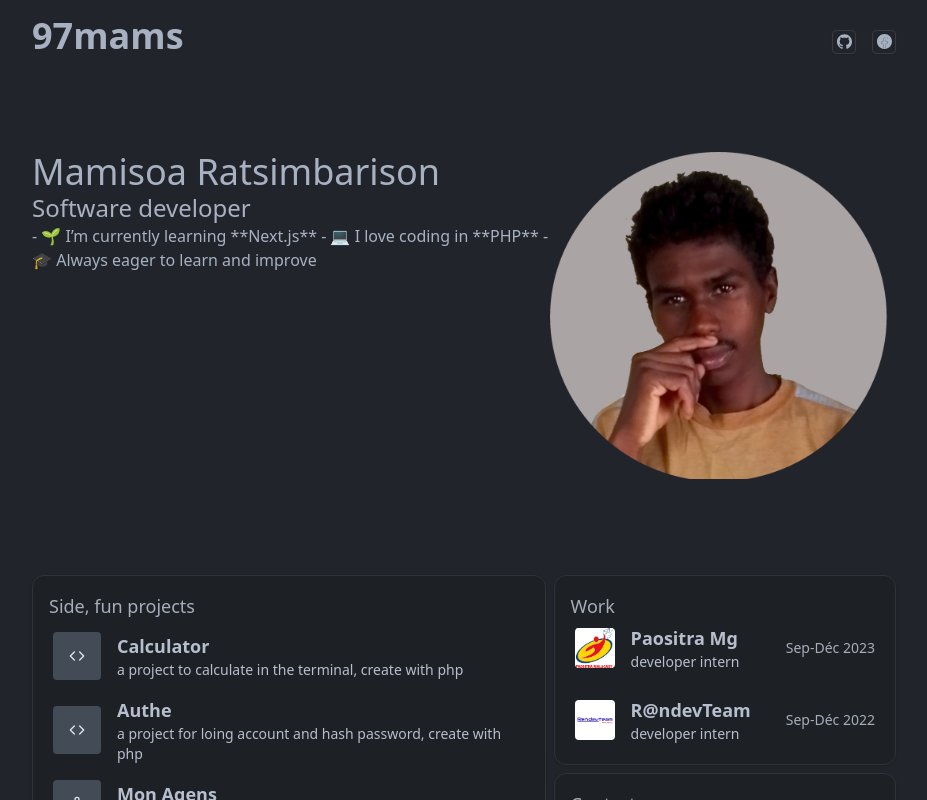
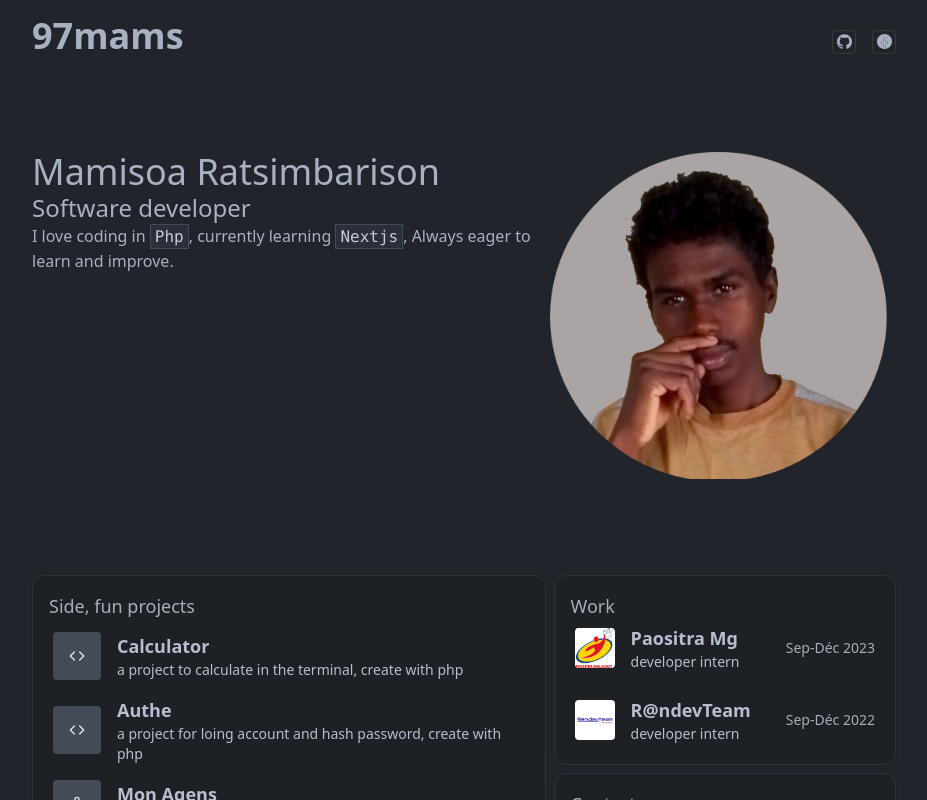
Before and after one commit to 97mams/my-site, a Next.js app: page / in a window 1280 px wide. Shown: the top 800 px of the page, without its empty margins (176-1103 px from the left). Built offline with nearby package versions, Linux system fonts and the light colour scheme.

Commit message:
update description

```diff
--- a/app/_componets/Code.tsx
+++ b/app/_componets/Code.tsx
@@ -4,7 +4,7 @@ import { cn } from "@/lib/utils"
 export const Code = ({ className, ...props }: ComponentPropsWithoutRef<"span">) => {
     return (
         <span
-            className={cn("bg-accent/30 font-mono border border-accent p-1 text-primary rounded-sm",
+            className={cn("bg-accent/30 font-mono border border-accent p-1 py-0.5 hover:bg-accent/50 transition-colors text-primary rounded-sm",
                 className
             )}
             {...props}
--- a/app/_componets/Hero.tsx
+++ b/app/_componets/Hero.tsx
@@ -1,5 +1,6 @@
 import Image from "next/image"
 import { Section } from "./Section"
+import { Code } from "./Code"
 
 export const Hero = () => {
     return (
@@ -7,9 +8,7 @@ export const Hero = () => {
             <div className="flex-[3] ">
                 <h2 className="text-4xl">Mamisoa Ratsimbarison</h2>
                 <h3 className="text-2xl">Software developer</h3>
-                <p>- 🌱 I’m currently learning **Next.js**
-                    - 💻 I love coding in **PHP**
-                    - 🎓 Always eager to learn and improve</p>
+                <p>I love coding in <Code>Php</Code>, currently learning <Code>Nextjs</Code>, Always eager to learn and improve.</p>
             </div>
             <div className="flex-[2] ml-auto">
                 <Image
```
